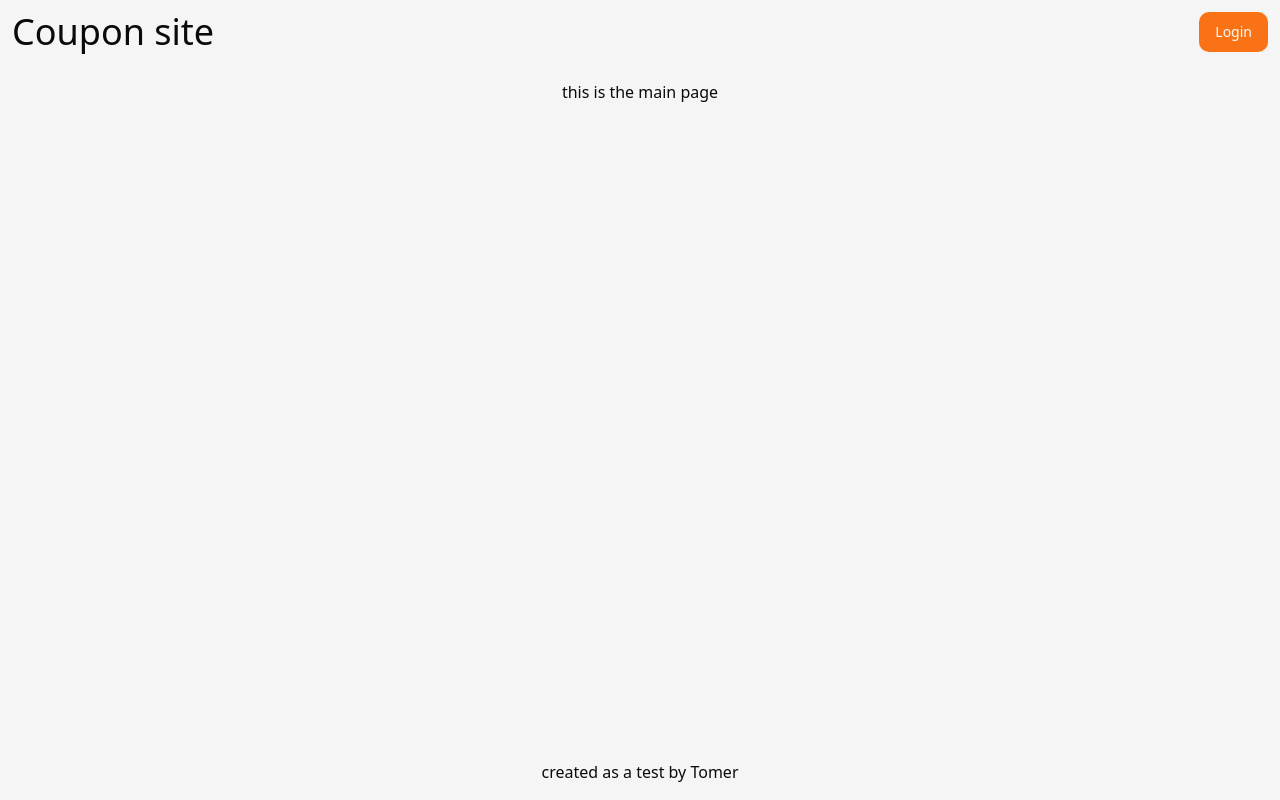
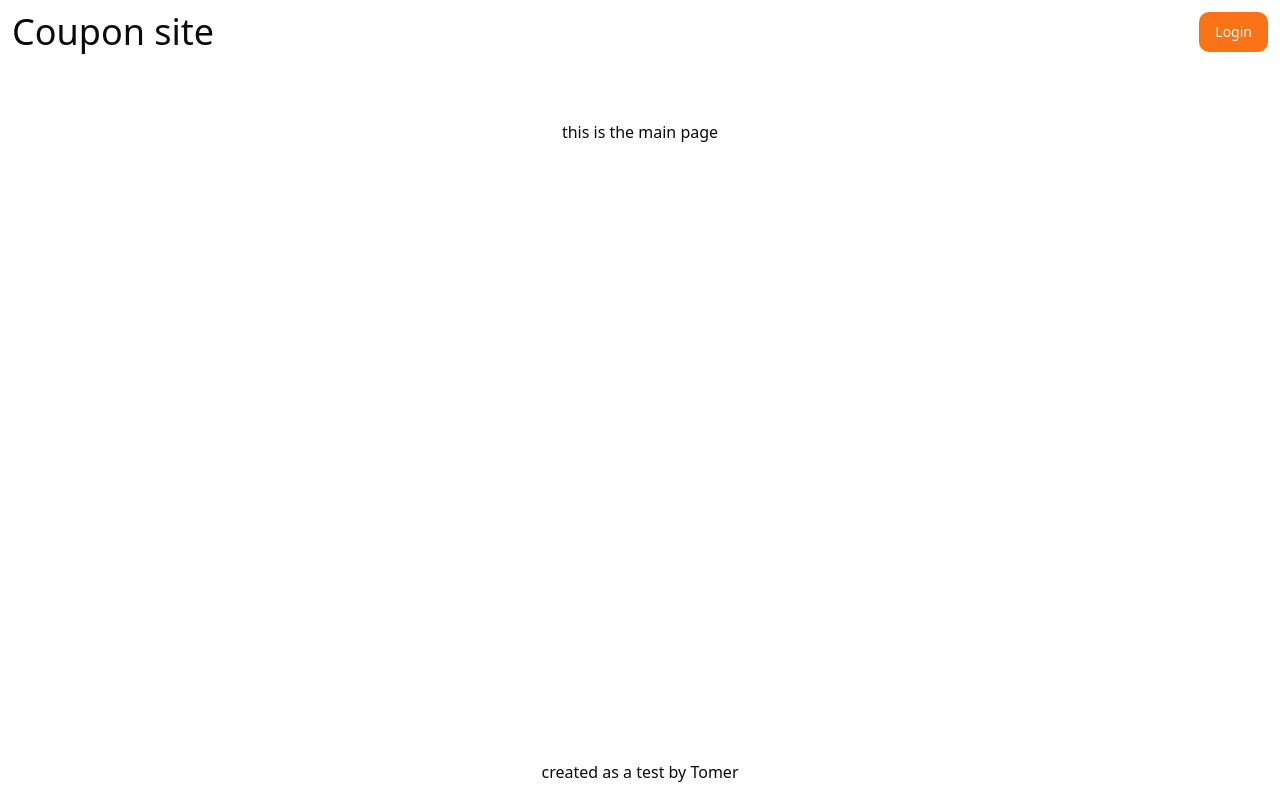
Before and after one commit to TomerH0525/Oversight_Test, a React (Vite) app: page / in a window 1280 px wide. Built offline with nearby package versions, Linux system fonts and the light colour scheme.

Commit message:
deleted some .css files and used tailwind across all my components for consistency

```diff
--- a/src/components/LayoutArea/Header/Header.css
+++ /dev/null
@@ -1,3 +0,0 @@
-.Header {
-
-}
--- a/src/components/LayoutArea/Layout/Layout.css
+++ /dev/null
@@ -1,27 +0,0 @@
-.Layout{
-    margin: 0;
-    height: 100vh;
-    display: flex;
-    flex-direction: column;
-    text-align: center;
-    background-color: rgba(243, 243, 243, 0.788);
-}
-
-header, main, footer {
-    flex-shrink: 0;
-}
-
-header{
-    height: 10%;
-
-}
-
-main{
-    flex-grow: 1;
-
-}
-
-footer{
-    height: 5%;
-
-}
--- a/src/components/LayoutArea/Layout/Layout.tsx
+++ b/src/components/LayoutArea/Layout/Layout.tsx
@@ -1,4 +1,3 @@
-import "./Layout.css"
 import { BrowserRouter } from "react-router-dom";
 import { Footer } from "../Footer/Footer";
 import { Header } from "../Header/Header";
@@ -10,17 +9,17 @@ function Layout(): JSX.Element{
     return (
         <BrowserRouter>
 
-            <div className="Layout">
+            <div className="flex flex-col flex-shrink-0 h-[100vh] text-center">
 
-                <header>
+                <header className="h-[15%]">
                     <Header/>
                 </header>
 
-                <main>
+                <main className="flex-grow">
                     <Routing/>
                 </main>
 
-                <footer>
+                <footer className="h-[5%]">
                     <Footer/>
                 </footer>
 
```
